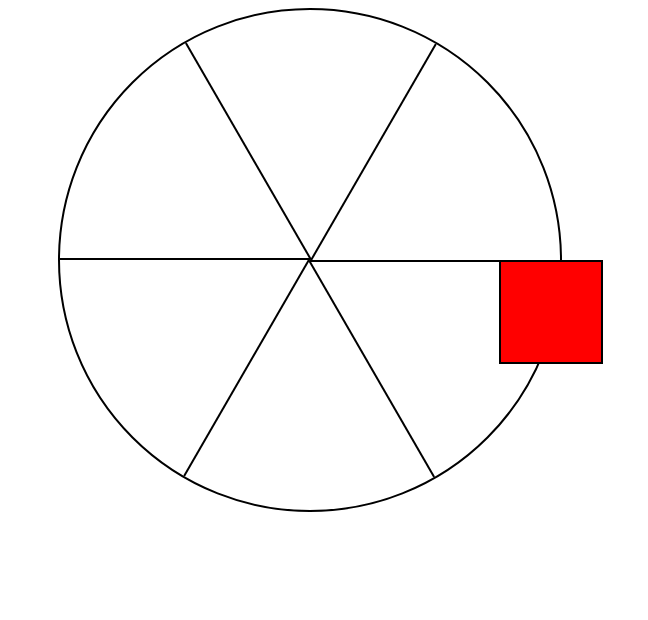
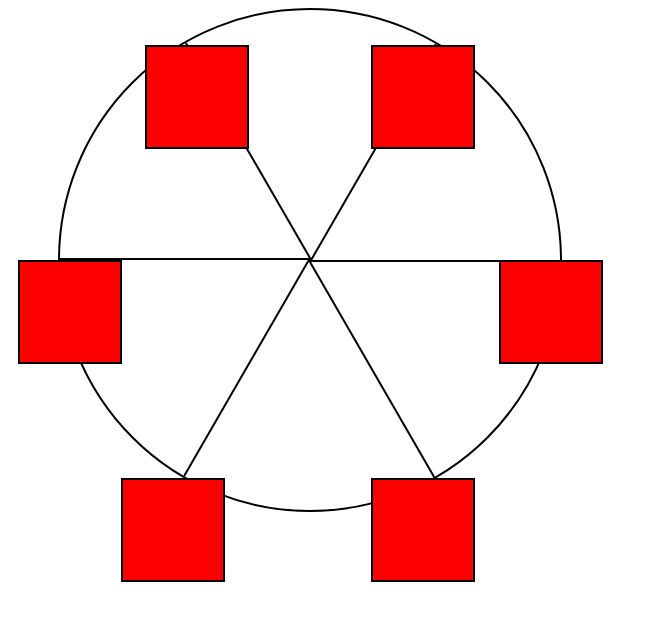
Before and after one commit to KajalPourjalil/fCC-ferris-wheel, a plain HTML site: page index.html in a window 1280 px wide. Shown: the whole page, without its empty margins (0-648 px from the left). Drawn offline with Linux system fonts and the light colour scheme.

Commit message:
Update style.css

```diff
--- a/style.css
+++ b/style.css
@@ -55,27 +55,27 @@
 
 
 .cabin:nth-of-type(2) {
-    right: -8.5%;
-    top: 50%;
+    right: 17%;
+    top: 93.5%;
 }
 
 .cabin:nth-of-type(3) {
-    right: -8.5%;
-    top: 50%;
+    right: 67%;
+    top: 93.5%;
 }
 
 .cabin:nth-of-type(4) {
-    right: -8.5%;
+    left: -8.5%;
     top: 50%;
 }
 
 
 .cabin:nth-of-type(5) {
-    right: -8.5%;
-    top: 50%;
+    left: 17%;
+    top: 7%;
 }
 
 .cabin:nth-of-type(6) {
-    right: -8.5%;
-    top: 50%;
+    right: 17%;
+    top: 7%;
 }
```
